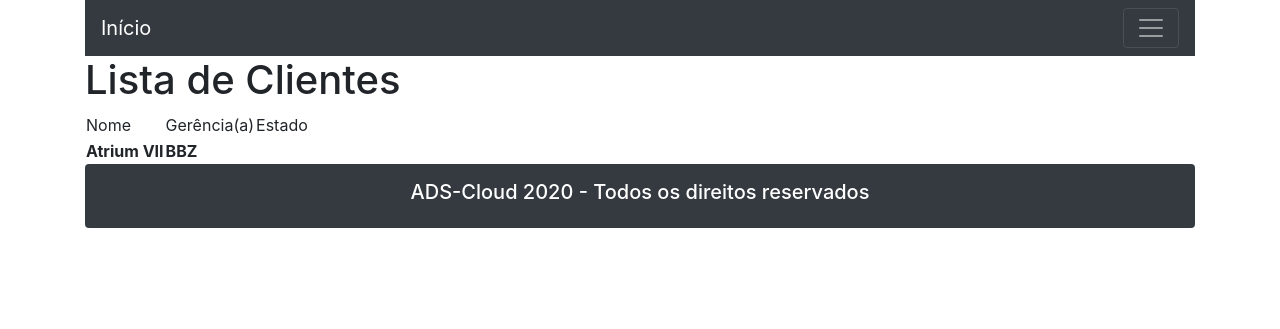
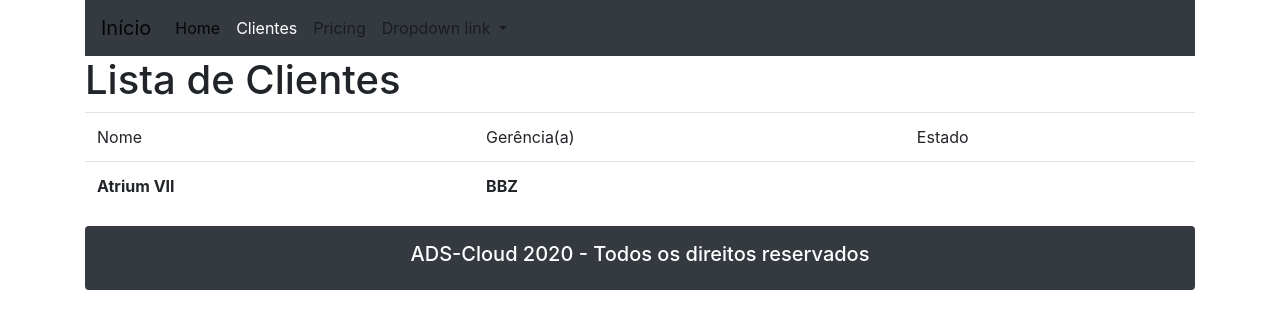
Before and after one commit to Rosivaldojesus/adscloud, a Django app: page /clientes/ in a window 1280 px wide. Shown: the top 329 px of the page. Run offline with Django 3.2, Linux system fonts and the light colour scheme; data comes from the database, SQL or seed files in the repository; some libraries are stand-ins or nearby versions.

Commit message:
make it better

```diff
--- a/templates/clientes.html
+++ b/templates/clientes.html
@@ -5,8 +5,8 @@
 <div class="container">
 
 	<h1>Lista de Clientes</h1>
-	<table>
-		<thead>
+	<table class="table">
+		<thead class="thead-dark">
 			<tr>
 				<td>Nome</td>
 				<td>Gerência(a)</td>
--- a/templates/model-header.html
+++ b/templates/model-header.html
@@ -1,6 +1,6 @@
 
 <div class="container">
-    <nav class="navbar navbar-dark bg-dark">
+    <nav class="navbar navbar-expand-lg navbar-light bg-dark">
   <a class="navbar-brand" href="/">Início</a>
   <button class="navbar-toggler" type="button" data-toggle="collapse" data-target="#navbarNavDropdown" aria-controls="navbarNavDropdown" aria-expanded="false" aria-label="Toggle navigation">
     <span class="navbar-toggler-icon"></span>
@@ -11,7 +11,7 @@
         <a class="nav-link" href="#">Home <span class="sr-only">(current)</span></a>
       </li>
       <li class="nav-item">
-        <a class="nav-link" href="/clientes/">Clientes</a>
+        <a class="nav-link text-white" href="/clientes/">Clientes</a>
       </li>
       <li class="nav-item">
         <a class="nav-link" href="#">Pricing</a>
```
